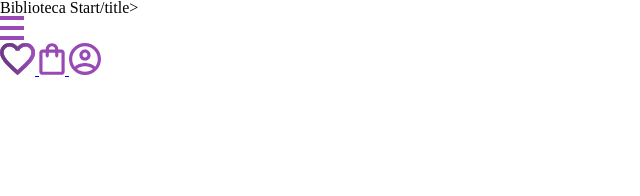
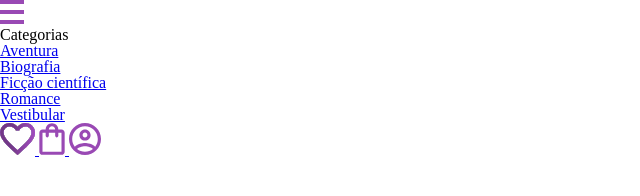
Before and after one commit to KatiaRFLemos/TurmaNResponsividade, a plain HTML site: page index.html in a window 1280 px wide. Shown: the whole page, without its empty margins (0-640 px from the left). Drawn offline with Linux system fonts and the light colour scheme.

Commit message:
ajuste fran

```diff
--- a/index.html
+++ b/index.html
@@ -1,25 +1,48 @@
 <!DOCTYPE html>
-<html>
+
 <head>
       <meta charset="UTF-8"
-        <meta name="viewport"content="width=device-width, initial-scale=1.0"
-<title></title>Biblioteca Start/title>
-<link rel="stylesheet"href="reset.css">
-<link rel="stylesheet"href="styles.css">
+      <meta name="viewport" content="width=device-width, initial-scale=1.0">
+      <title>Biblioteca Start</title>
+      <link rel="stylesheet" href="reset.css">
+      <link rel="stylesheet" href="styles.css">
 </head>
 
 <body>
       <header class="cabecalho">
          <div class="container">
+         <imput type="checkbox"  id="menu" class="container__botao">
+         <label for="menu">
+         <span class="cabecalho__menu container_imagem"> </span>
+         </label>
+         <imag class="cabecalho_logo container_imagem"  src="img/Logo.svg" alt="logo da BIBLIOTECA STAR">
+         <ul class="lista__menu">
 
+                <li class="lista__menu-titulo">Categorias</li>
 
-                <span class="cabecalho__menu container_imagem"> </span>
-                <imag class=""cabecalho_logo container_imagem"  src="img/Logo.svg" alt="logo da BIBLIOTECA STAR">
+                <li class="lista__menu-item">
+                    <a class="lista__menu-link" href="https://www.youtube.com/">Aventura</a>
+                </li>
+                <li class="lista__menu-item">
+                    <a class="lista__menu-link" href="#">Biografia</a>
+                </li>
+                <li class="lista__menu-item">
+                    <a class="lista__menu-link" href="#">Ficção científica</a>
+                </li>
+                <li class="lista__menu-item">
+                    <a class="lista__menu-link" href="#">Romance</a>
+                </li>
+                <li class="lista__menu-item">
+                    <a class="lista__menu-link" href="#">Vestibular</a>
+                </li>
+
+        </ul>
+        <div class="container">
+            <a href="a"><img class="container__imagem" src="img/Favoritos.svg" alt="Favoritos"</a>
+            <a href="a"><img class="container__imagem" src="img/Emprestimos.svg" alt="Empréstimos"</a>
+            <a href="a"><img class="container__imagem" src="img/Usuario.svg" alt="Usuário"</a>
         </div>
-                <div class=""container">
-<a href="a"><img src="img/Favoritos.svg" alt="Favoritos"</a>
-<a href="a"><img src="img/Emprestimos.svg" alt="Empréstimos"</a>
-<a href="a"><img src="img/Usuario.svg" alt="Usuário"</a>
     </header>
 </body>
+
 </html>
```
Lines whose indentation alone changed are shown as unchanged.
